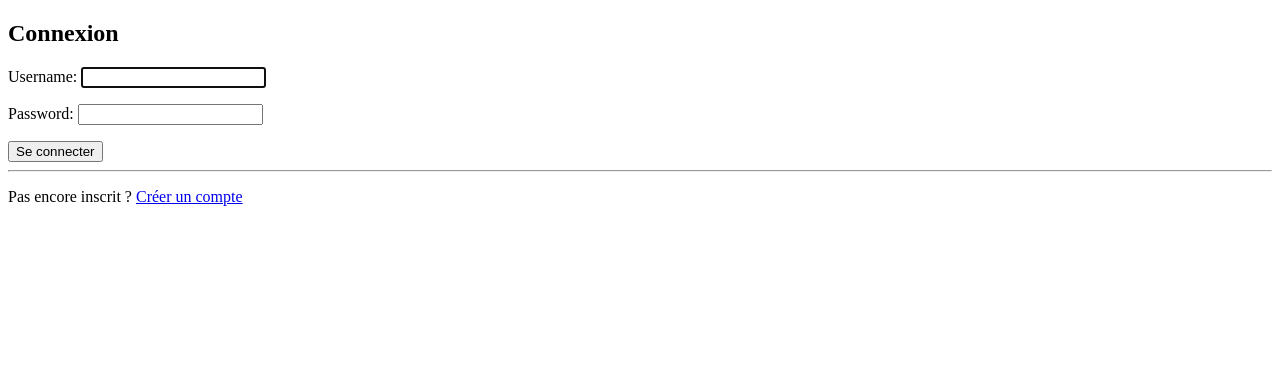
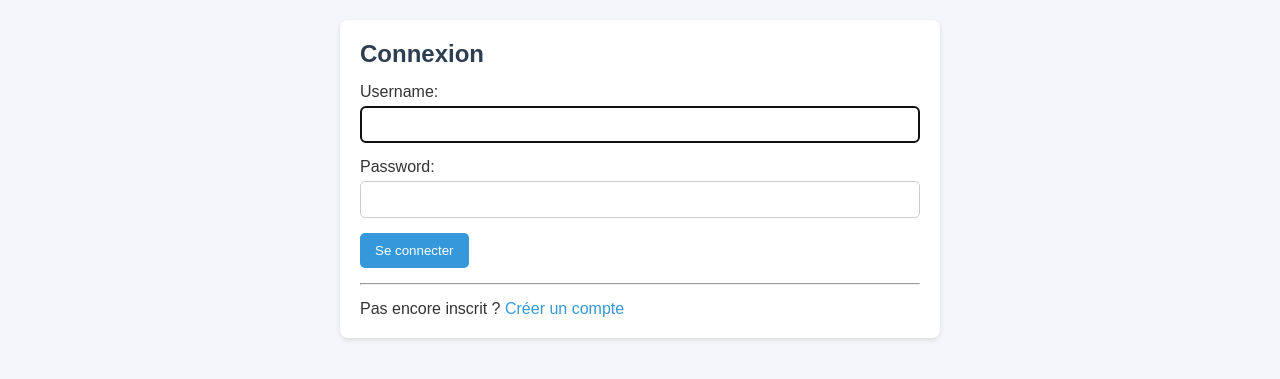
Before and after one commit to guillaume4ssig/Projet-Chat, a Django app: page /accounts/login/ in a window 1280 px wide. Shown: the top 379 px of the page. Run offline with Django 5.2, Linux system fonts and the light colour scheme.

Commit message:
ajout css

```diff
--- a/Projet_Chat/settings.py
+++ b/Projet_Chat/settings.py
@@ -25,7 +25,7 @@ SECRET_KEY = 'django-insecure-5a_rkr!vua#u2v^529$fd*^=-g$lxm@q9zq(58@u(dmh+!mmvl
 # SECURITY WARNING: don't run with debug turned on in production!
 DEBUG = True
 
-ALLOWED_HOSTS = ["guillaume4ssig.alwaysdata.net"]
+ALLOWED_HOSTS = []
 
 
 # Application definition
@@ -119,6 +119,10 @@ USE_TZ = True
 
 STATIC_URL = '/static/'
 
+STATICFILES_DIRS = [
+    BASE_DIR / "static",
+]
+
 STATIC_ROOT = BASE_DIR / 'staticfiles'
 
 LOGIN_URL = 'login'
--- a/accounts/templates/accounts/login.html
+++ b/accounts/templates/accounts/login.html
@@ -4,7 +4,8 @@
 <head>
     <meta charset="UTF-8">
     <title>Connexion</title>
-    <script src="{% static 'static/main.js' %}"></script>
+    <script src="{% static 'main.js' %}"></script>
+    <link href="{% static 'style.css' %}" rel="stylesheet" />
 </head>
 <body>
 <div class="container mt-5">
--- a/accounts/templates/accounts/signup.html
+++ b/accounts/templates/accounts/signup.html
@@ -4,7 +4,8 @@
 <head>
     <meta charset="UTF-8">
     <title>Inscription</title>
-    <script src="{% static 'static/main.js' %}"></script>
+    <script src="{% static 'main.js' %}"></script>
+    <link href="{% static 'style.css' %}" rel="stylesheet" />
 </head>
 <body>
 
--- a/chat_messages/templates/messages/message.html
+++ b/chat_messages/templates/messages/message.html
@@ -5,6 +5,7 @@
     <meta charset="UTF-8">
     <title>Discussion</title>
     <script src="{% static 'static/main.js' %}"></script>
+    <link href="{% static 'style.css' %}" rel="stylesheet" />
 </head>
 <body>
 <h2>Salon : {{ salon.name }}</h2>
--- a/chat_messages/templates/salons/create_salon.html
+++ b/chat_messages/templates/salons/create_salon.html
@@ -4,7 +4,8 @@
 <head>
     <meta charset="UTF-8">
     <title>Création de salon</title>
-    <script src="{% static 'static/main.js' %}"></script>
+    <script src="{% static 'main.js' %}"></script>
+    <link href="{% static 'style.css' %}" rel="stylesheet" />
 </head>
 <body>
 <form method="POST">
--- a/chat_messages/templates/salons/salon_list.html
+++ b/chat_messages/templates/salons/salon_list.html
@@ -4,7 +4,8 @@
 <head>
     <meta charset="UTF-8">
     <title>Liste des salons</title>
-    <script src="{% static 'static/main.js' %}"></script>
+    <script src="{% static 'main.js' %}"></script>
+    <link href="{% static 'style.css' %}" rel="stylesheet" />
 </head>
 <body>
 <h1>Liste des salons</h1>
--- /dev/null
+++ b/static/style.css
@@ -0,0 +1,113 @@
+/* Reset simple */
+* {
+    margin: 0;
+    padding: 0;
+    box-sizing: border-box;
+    font-family: Arial, sans-serif;
+}
+
+/* Style général */
+body {
+    background: #f4f6f9;
+    color: #333;
+    padding: 20px;
+}
+
+/* Titres */
+h1, h2 {
+    margin-bottom: 15px;
+    color: #2c3e50;
+}
+
+/* Liens */
+a {
+    color: #3498db;
+    text-decoration: none;
+}
+a:hover {
+    text-decoration: underline;
+}
+
+/* Conteneur central */
+.container {
+    max-width: 600px;
+    margin: auto;
+    background: white;
+    padding: 20px;
+    border-radius: 8px;
+    box-shadow: 0 2px 5px rgba(0,0,0,0.1);
+}
+
+/* Formulaires */
+form {
+    margin-top: 15px;
+}
+
+input[type="text"],
+input[type="password"],
+textarea,
+select {
+    width: 100%;
+    padding: 10px;
+    margin-top: 5px;
+    margin-bottom: 15px;
+    border: 1px solid #ccc;
+    border-radius: 5px;
+}
+
+/* Boutons */
+button {
+    background: #3498db;
+    color: white;
+    padding: 10px 15px;
+    border: none;
+    border-radius: 5px;
+    cursor: pointer;
+}
+
+button:hover {
+    background: #2980b9;
+}
+
+/* Liste des salons */
+ul {
+    list-style: none;
+    margin-top: 15px;
+}
+
+ul li {
+    background: white;
+    margin-bottom: 10px;
+    padding: 10px;
+    border-radius: 5px;
+    box-shadow: 0 1px 3px rgba(0,0,0,0.1);
+}
+
+/* Messages du chat */
+.chat-box {
+    background: white;
+    padding: 15px;
+    border-radius: 8px;
+    max-height: 400px;
+    overflow-y: auto;
+    margin-bottom: 15px;
+}
+
+.chat-box p {
+    margin-bottom: 10px;
+}
+
+.chat-box strong {
+    color: #2c3e50;
+}
+
+.chat-box small {
+    color: #7f8c8d;
+    font-size: 0.8em;
+    margin-left: 5px;
+}
+
+/* Barre séparation */
+hr {
+    margin: 15px 0;
+}
```
